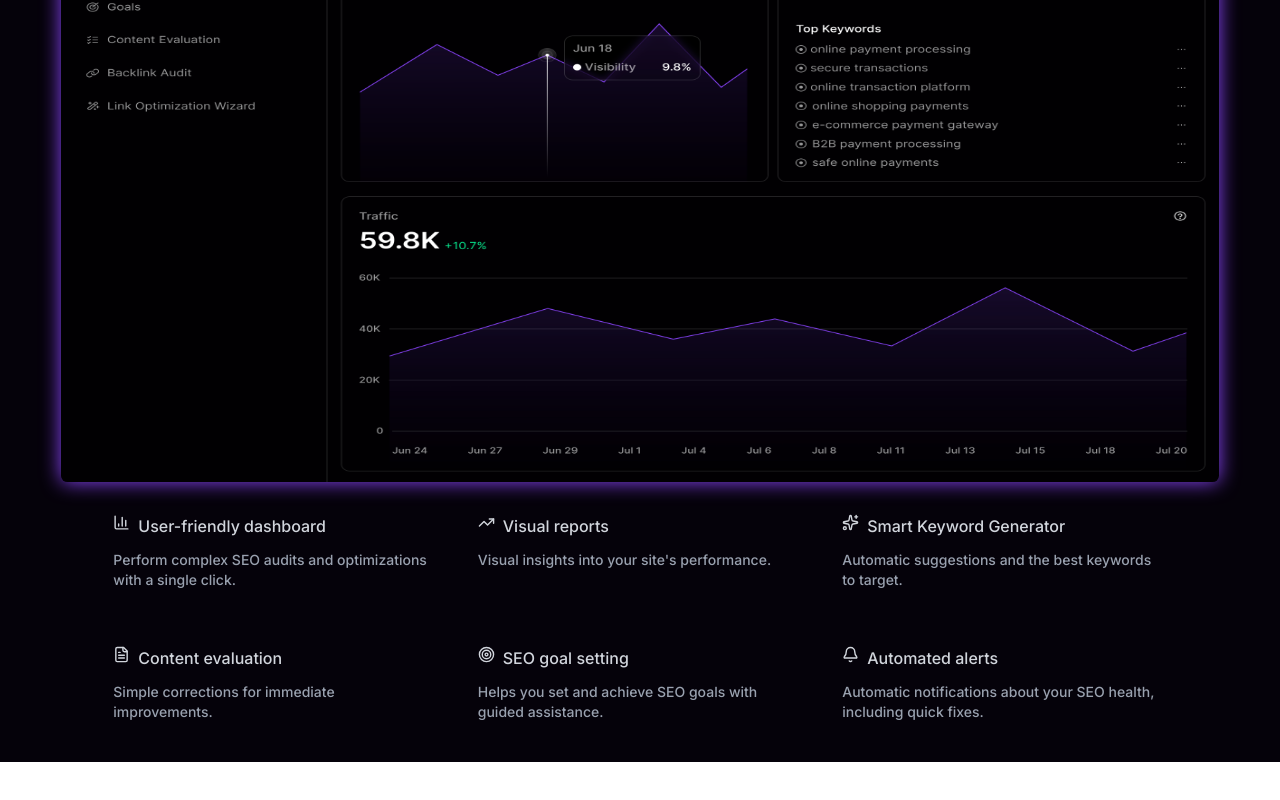
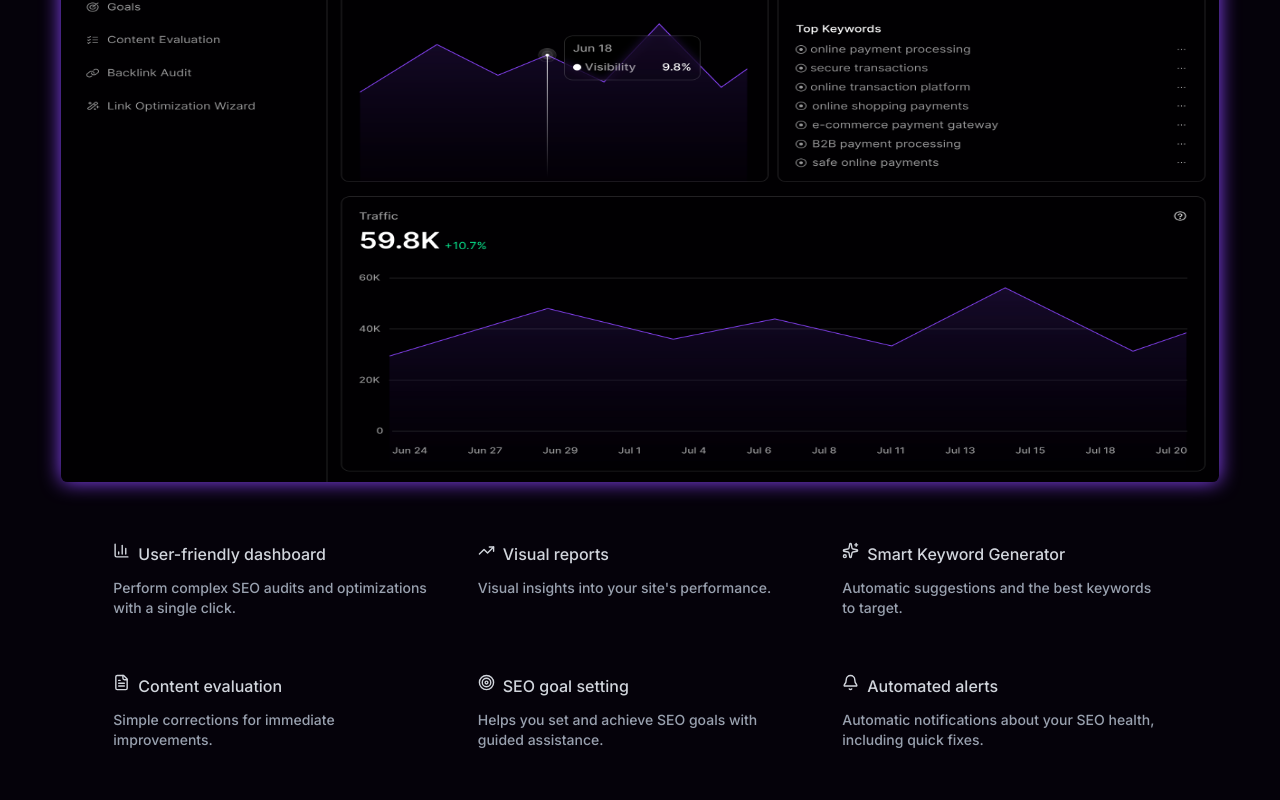
Before and after one commit to bilals2008/ai-seo, a React (Vite) app: page /ai-seo-2 in a window 1280 px wide. Shown: the part 1309-2109 px from the top of the page. Before the commit the page ends 2071 px from the top, so only its background shows below. Built offline with nearby package versions, Linux system fonts and the light colour scheme.

Commit message:
add some padding and margin

```diff
--- a/src/ai-seo-2/features/FImage.jsx
+++ b/src/ai-seo-2/features/FImage.jsx
@@ -5,7 +5,7 @@ import { AspectRatio } from "@/components/ui/aspect-ratio";
 
 function FImage() {
   return (
-    <div className="w-11/12 mx-auto mt-3 md:mt-5 shadow-[0px_0px_20px_#8C45FF] rounded-sm overflow-hidden">
+    <div className="w-11/12 mx-auto mt-3 md:mt-5 shadow-[0px_0px_20px_#8C45FF] rounded-sm overflow-hidden my-5">
       <div className="=">
         <AspectRatio ratio={16 / 9}>
           <img
--- a/src/ai-seo-2/features/Features.jsx
+++ b/src/ai-seo-2/features/Features.jsx
@@ -9,7 +9,7 @@ function Features() {
     <div className="px-2 space-y-8">
       <FHeading />
       <FImage />
-      <div className="w-10/12 mx-auto">
+      <div className="w-10/12 mx-auto py-10">
         <SeoFeaturesList limit={6}/>
       </div>
     </div>
```
